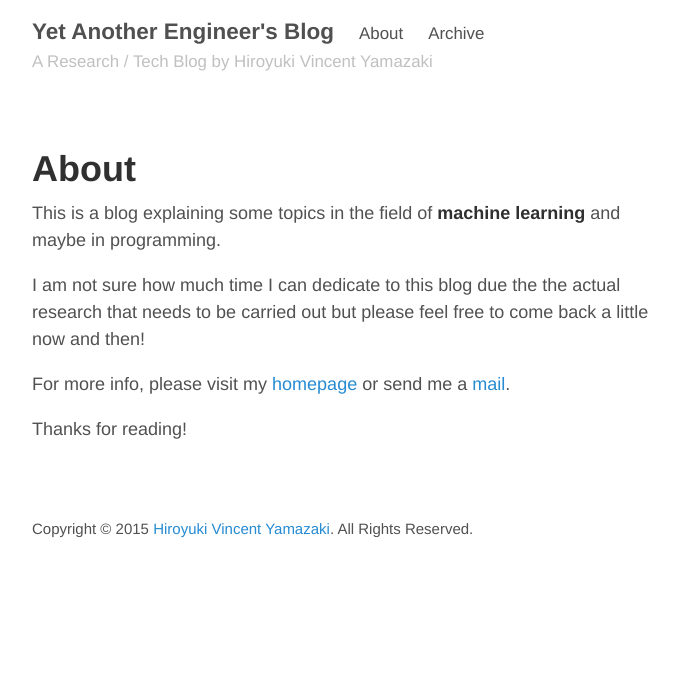
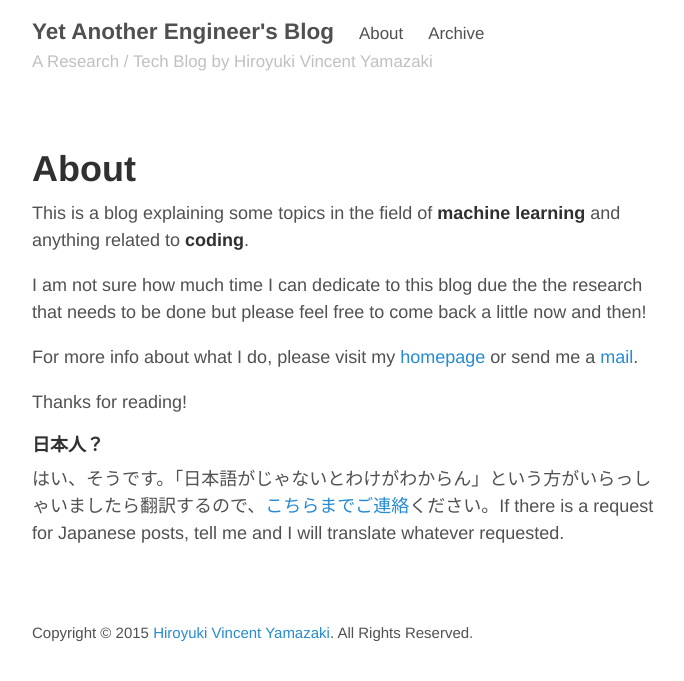
Before and after one commit to hvy/hvy.github.io, a Jekyll site: the page built from about.md, in a window 1280 px wide. Shown: the top 681 px of the page, without its empty margins (293-977 px from the left). Built offline with Jekyll 4.4.1, drawn with Linux system fonts in a browser that asks for light colours.

Commit message:
edited about

```diff
--- a/about.md
+++ b/about.md
@@ -3,10 +3,13 @@ layout: page
 title: About
 ---
 
-This is a blog explaining some topics in the field of **machine learning** and maybe in programming.
+This is a blog explaining some topics in the field of **machine learning** and anything related to **coding**.
 
-I am not sure how much time I can dedicate to this blog due the the actual research that needs to be carried out but please feel free to come back a little now and then!
+I am not sure how much time I can dedicate to this blog due the the research that needs to be done but please feel free to come back a little now and then!
 
-For more info, please visit my [homepage](http://www.hiroyukivincentyamazaki.com) or send me a [mail](mailto:hiroyuki.vincent.yamazaki@gmail.com).
+For more info about what I do, please visit my [homepage](http://www.hiroyukivincentyamazaki.com) or send me a [mail](mailto:hiroyuki.vincent.yamazaki@gmail.com).
 
 Thanks for reading!
+
+#### 日本人？
+はい、そうです。「日本語がじゃないとわけがわからん」という方がいらっしゃいましたら翻訳するので、[こちらまでご連絡](mailto:hiroyuki.vincent.yamazaki@gmail.com)ください。If there is a request for Japanese posts, tell me and I will translate whatever requested.
```
Also changed, not shown: _posts/2015-12-09-started-a-blog.md (added, +10 -0 lines), _posts/2015-12-09-started-blog.md (deleted, +0 -11 lines).
